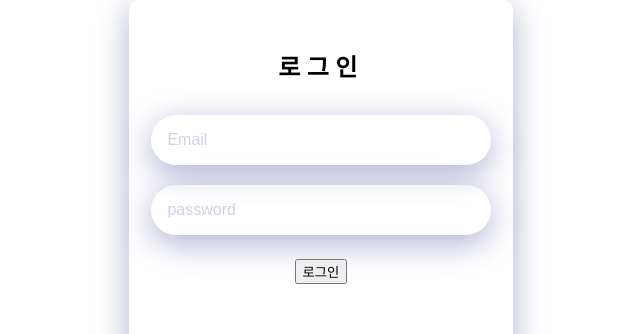
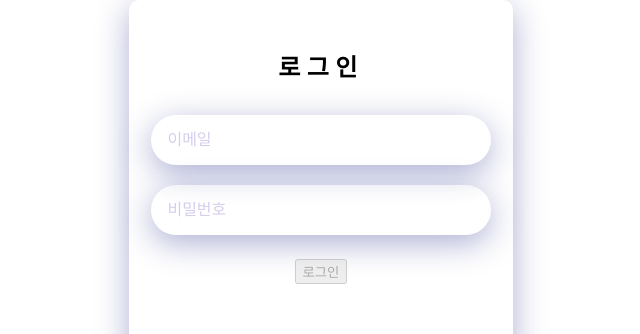
Before and after one commit to SunghyunItdeveloper/wanted-pre-onboarding-frontend, a React (Create React App) app: page /signin in a window 1280 px wide. Shown: the top 334 px of the page, without its empty margins (319-959 px from the left). Built offline with nearby package versions, Linux system fonts and the light colour scheme; the HTML template or start-up script is replaced by a standard one.

Commit message:
second Commit

```diff
--- /dev/null
+++ b/src/api/apiUrl.js
@@ -0,0 +1,6 @@
+// auth
+export const POST_SIGNUP = "/auth/signup"
+export const POST_SIGNIN = "/auth/signin"
+
+//TODO
+export const POST_CREATETODO = "/todos"
--- /dev/null
+++ b/src/api/constant.js
@@ -0,0 +1 @@
+export const API_URL = "https://www.pre-onboarding-selection-task.shop";
--- a/src/constant/sigininPage/Login.jsx
+++ b/src/constant/sigininPage/Login.jsx
@@ -1,19 +1,57 @@
-import React from 'react'
+import React, { useState } from 'react'
 import { ButtonContainer, ForgotPassword, HorizontalRule, InputContainer, LoginWith, MembershipContainer, MembershipWrap, WelcomeText } from '../signupPage/Membership.style'
-import { StyledInput } from '../../api/components/common/input.style'
-
+import { StyledInput } from '../../components/common/input.style'
+import { useNavigate } from 'react-router-dom';
 const Login = () => {
+  const navigate = useNavigate();
+  const [email, setEmail] = useState('');
+  const [password, setPassword] = useState('');
+  const [error, setError] = useState(false);
+  const LoginEmailChange = (e) =>{
+    setEmail(e.target.value)
+  }
+  const LoginPassWordChange = (e) =>{
+    setPassword(e.target.value)
+  }
+  const handleSignin = () => {
+    if (!email.includes('@') || password.length < 8) {
+      setError(true);
+    } else {
+      // 로그인 로직을 여기에 작성하세요.
+      // 로그인이 성공적으로 완료되면 JWT를 로컬 스토리지에 저장하고 /todo 경로로 리다이렉트합니다.
+      const jwtToken = '여기에 JWT 토큰을 저장하세요';
+      localStorage.setItem('jwtToken', jwtToken);
+      navigate('/todo');
+    }
+  };
   return (
     <>
     <MembershipContainer>
     <MembershipWrap>
       <WelcomeText>로그인</WelcomeText>
     <InputContainer>
-    <StyledInput type="text" placeholder="Email"/>
-    <StyledInput type="password" placeholder="password"/>
+    <StyledInput
+    type="text"
+    placeholder="이메일"
+    value={email}
+    onChange={LoginEmailChange}
+    data-testid="email-input"
+      />
+    <StyledInput
+    type="password"
+    placeholder="비밀번호"
+    value={password}
+    onChange={LoginPassWordChange}
+    data-testid="password-input"
+    />
     </InputContainer>
     <ButtonContainer>
-      <button content="sign up">로그인</button>
+      <button
+        content="로그인"
+        onClick={handleSignin}
+        data-testid="signin-button"
+              disabled={!email.includes('@') || password.length < 8}
+        >로그인</button>
     </ButtonContainer>
     <LoginWith>Or 간편로그인</LoginWith>
     <HorizontalRule/>
--- a/src/constant/signupPage/Membership.jsx
+++ b/src/constant/signupPage/Membership.jsx
@@ -1,7 +1,7 @@
 import React, { useState } from 'react';
 import { useNavigate } from 'react-router-dom';
 import { ButtonContainer, ForgotPassword, HorizontalRule, InputContainer, LoginWith, MembershipContainer, MembershipWrap, WelcomeText } from './Membership.style';
-import { StyledInput } from '../../api/components/common/input.style';
+import { StyledInput } from '../../components/common/input.style';
 
 const Membership = () => {
   const navigate = useNavigate();
@@ -28,17 +28,7 @@ const Membership = () => {
     }
   };
 
-  const handleSignin = () => {
-    if (!email.includes('@') || password.length < 8) {
-      setError(true);
-    } else {
-      // 로그인 로직을 여기에 작성하세요.
-      // 로그인이 성공적으로 완료되면 JWT를 로컬 스토리지에 저장하고 /todo 경로로 리다이렉트합니다.
-      const jwtToken = '여기에 JWT 토큰을 저장하세요';
-      localStorage.setItem('jwtToken', jwtToken);
-      navigate('/todo');
-    }
-  };
+
 
   return (
     <>
```
Also changed, not shown: src/api/AxiosInstance.js (added, +14 -0 lines), src/components/common/input.style.js (renamed from src/api/components/common/input.style.js).
